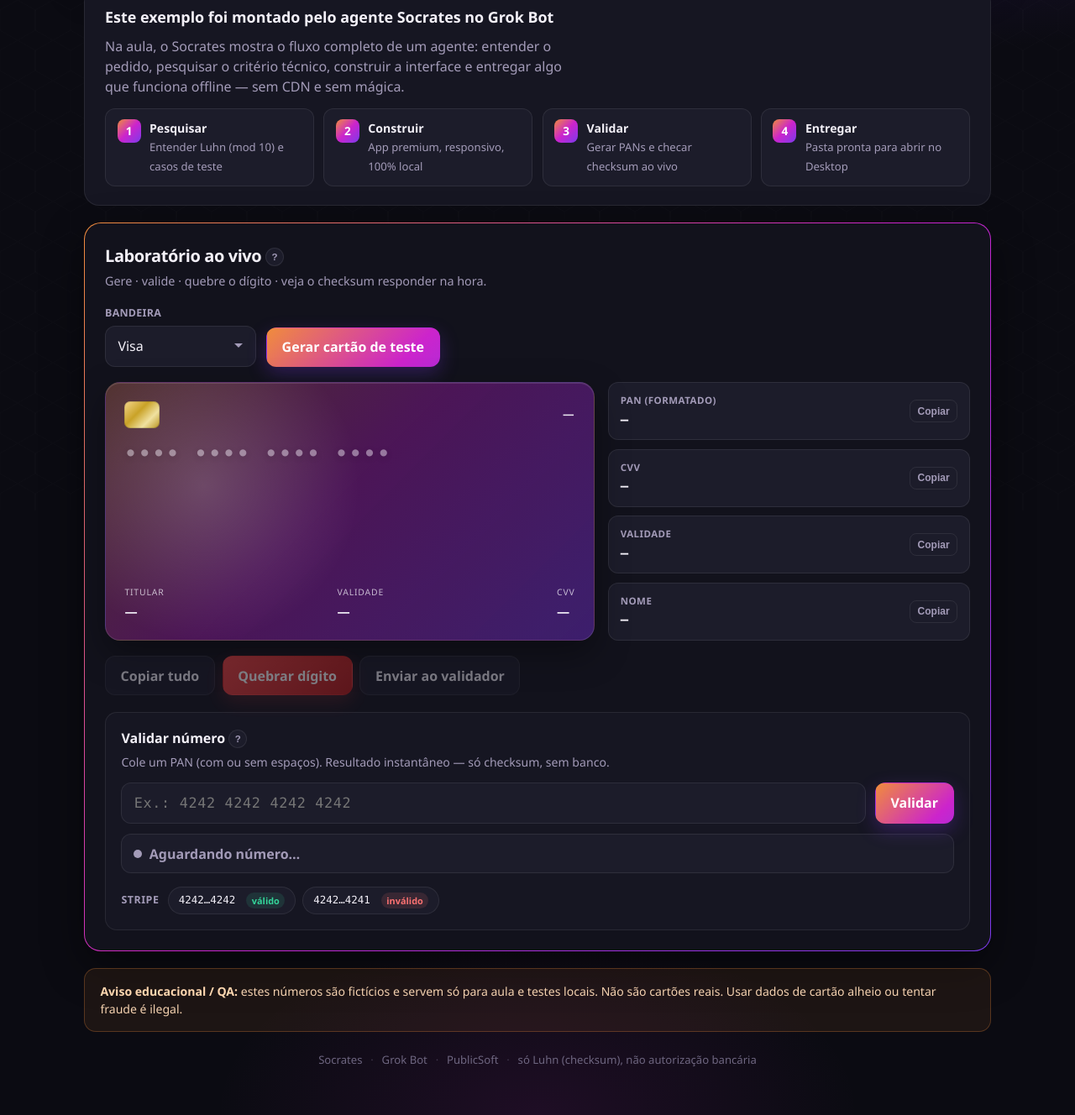
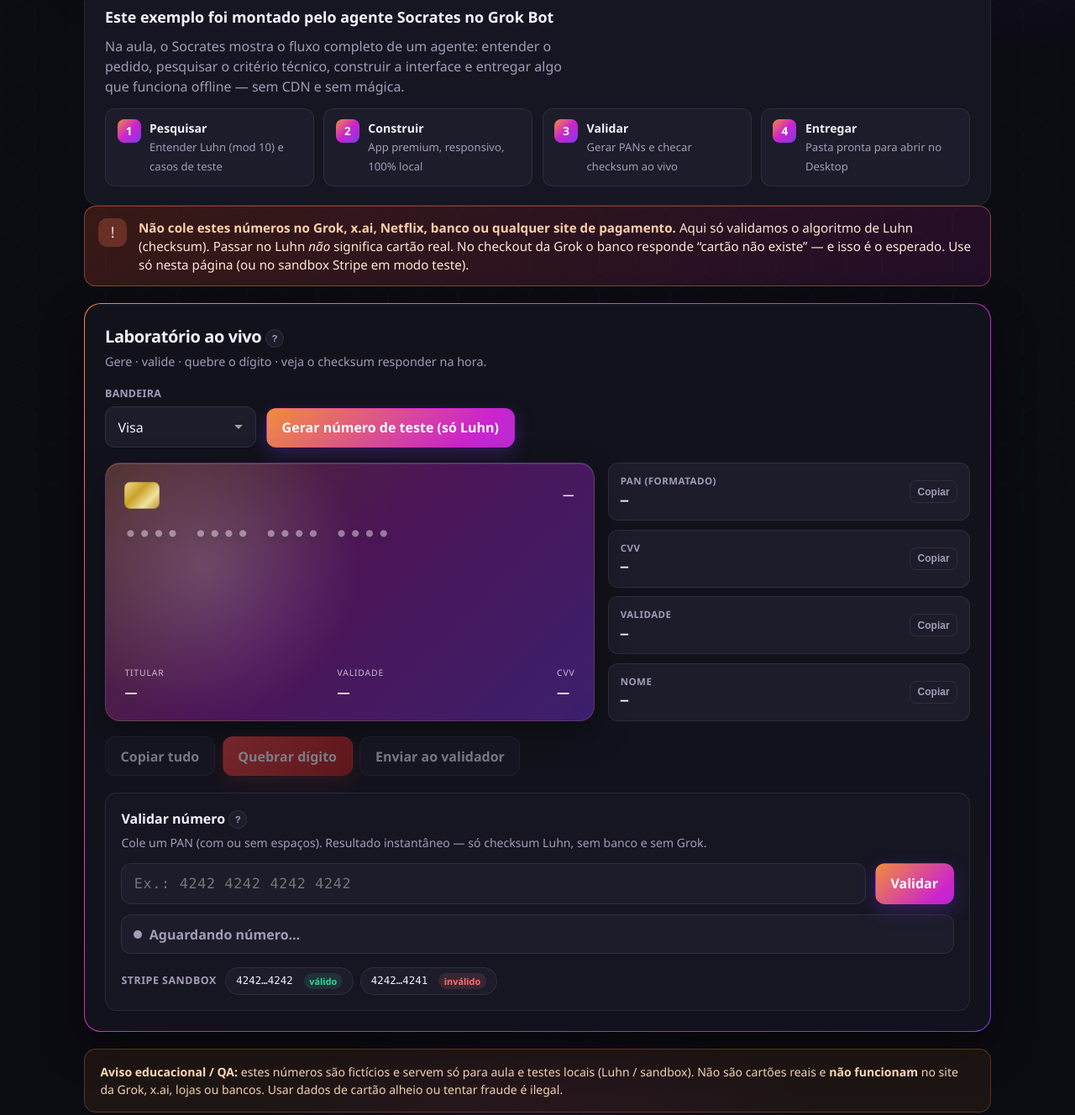
Before and after one commit to SebaTeles/demo-socrates-luhn, a plain HTML site: page index.html in a window 1280 px wide. Shown: the part 192-1520 px from the top of the page at 84% size. Drawn offline with Linux system fonts and the light colour scheme.

Commit message:
Aviso forte: números Luhn não funcionam no checkout da Grok
Evita constrangimento na aula — banner + LEIA-ME deixam claro que
passar no Luhn não autoriza pagamento em x.ai/Grok ou lojas reais.

```diff
--- a/index.html
+++ b/index.html
@@ -595,6 +595,38 @@
     .chip-btn .tag.ok { background: var(--ok-bg); color: var(--ok); }
     .chip-btn .tag.bad { background: var(--bad-bg); color: var(--bad); }
 
+    /* Alert: never use on real checkout */
+    .alert-banner {
+      display: flex;
+      gap: 14px;
+      align-items: flex-start;
+      padding: 14px 16px;
+      margin: 0 0 18px;
+      border-radius: 14px;
+      border: 1px solid rgba(255, 120, 80, 0.45);
+      background: linear-gradient(135deg, rgba(255, 90, 40, 0.18), rgba(204, 36, 204, 0.12));
+      color: #ffe8d6;
+      font-size: 0.95rem;
+      line-height: 1.45;
+    }
+    .alert-banner .alert-ico {
+      flex: 0 0 auto;
+      width: 34px; height: 34px;
+      border-radius: 10px;
+      display: grid; place-items: center;
+      background: rgba(255, 120, 80, 0.25);
+      font-size: 1.1rem;
+    }
+    .alert-banner strong { color: #ffd0a8; }
+    .alert-banner code {
+      font-family: ui-monospace, monospace;
+      font-size: 0.88em;
+      padding: 1px 6px;
+      border-radius: 6px;
+      background: rgba(0,0,0,0.35);
+      color: #ffd7b0;
+    }
+
     /* Disclaimer / footer */
     .disclaimer {
       margin-top: 1.25rem;
@@ -704,12 +736,22 @@
       </ul>
     </section>
 
+    <aside class="alert-banner" role="alert">
+      <div class="alert-ico" aria-hidden="true">!</div>
+      <div>
+        <strong>Não cole estes números no Grok, x.ai, Netflix, banco ou qualquer site de pagamento.</strong>
+        Aqui só validamos o algoritmo de Luhn (checksum). Passar no Luhn <em>não</em> significa cartão real.
+        No checkout da Grok o banco responde “cartão não existe” — e isso é o esperado.
+        Use só nesta página (ou no sandbox Stripe em modo teste).
+      </div>
+    </aside>
+
     <section class="lab" aria-labelledby="lab-title">
       <div class="lab-head">
         <div>
           <h2 id="lab-title">
             Laboratório ao vivo
-            <button type="button" class="tip" data-tip="Gera números fictícios com dígito verificador Luhn. Não são cartões reais e não autorizam compra." aria-label="Ajuda sobre o laboratório">?</button>
+            <button type="button" class="tip" data-tip="Gera números fictícios com dígito verificador Luhn. Não cole no Grok/x.ai nem em checkout real: o banco vai dizer que o cartão não existe." aria-label="Ajuda sobre o laboratório">?</button>
           </h2>
           <p>Gere · valide · quebre o dígito · veja o checksum responder na hora.</p>
         </div>
@@ -725,7 +767,7 @@
             <option value="discover">Discover</option>
           </select>
         </div>
-        <button type="button" class="btn" id="btnGenerate">Gerar cartão de teste</button>
+        <button type="button" class="btn" id="btnGenerate">Gerar número de teste (só Luhn)</button>
         <span id="brand-hint" class="visually-hidden" style="position:absolute;width:1px;height:1px;overflow:hidden;clip:rect(0,0,0,0)">
           Escolha a bandeira e pressione Gerar.
         </span>
@@ -799,7 +841,7 @@
           Validar número
           <button type="button" class="tip" data-tip="Cole ou digite. A validação Luhn roda a cada tecla: verde = checksum OK, vermelho = falhou." aria-label="Ajuda sobre validação">?</button>
         </h3>
-        <p>Cole um PAN (com ou sem espaços). Resultado instantâneo — só checksum, sem banco.</p>
+        <p>Cole um PAN (com ou sem espaços). Resultado instantâneo — só checksum Luhn, sem banco e sem Grok.</p>
         <div class="validate-row">
           <input type="text" id="validateInput" inputmode="numeric" autocomplete="off" spellcheck="false"
                  placeholder="Ex.: 4242 4242 4242 4242" aria-describedby="validateResult" />
@@ -810,7 +852,7 @@
           <span id="validateText">Aguardando número…</span>
         </div>
         <div class="chips" aria-label="Atalhos Stripe">
-          <span class="label">Stripe</span>
+          <span class="label">Stripe sandbox</span>
           <button type="button" class="chip-btn" data-stripe="4242424242424242">
             4242…4242 <span class="tag ok">válido</span>
           </button>
@@ -823,8 +865,9 @@
 
     <aside class="disclaimer" role="note">
       <strong>Aviso educacional / QA:</strong>
-      estes números são fictícios e servem só para aula e testes locais.
-      Não são cartões reais. Usar dados de cartão alheio ou tentar fraude é ilegal.
+      estes números são fictícios e servem só para aula e testes locais (Luhn / sandbox).
+      Não são cartões reais e <strong>não funcionam</strong> no site da Grok, x.ai, lojas ou bancos.
+      Usar dados de cartão alheio ou tentar fraude é ilegal.
     </aside>
 
     <footer class="footer">
```
Also changed, not shown: LEIA-ME.txt.
